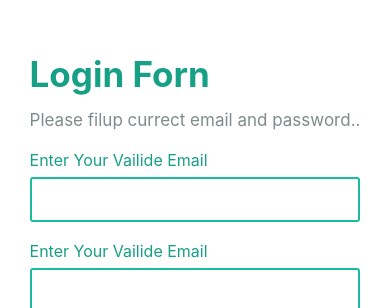
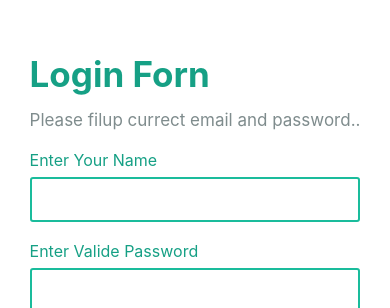
Before and after one commit to alnooristiak/calling_jsonDETA_by_React_native, a React Native app: screen / in a window 390 px wide. Shown: the part 221-529 px from the top of the page. Built offline with nearby package versions, Linux system fonts and the light colour scheme.

Commit message:
submit buttion customization and valide user alert section

```diff
--- a/src/screens/LoginFrom/LoginFrom.js
+++ b/src/screens/LoginFrom/LoginFrom.js
@@ -3,31 +3,51 @@ import Checkbox from 'expo-checkbox';
 import React, { useState } from 'react'
 
 export default function LoginFrom() {
+    const [userName, setUserName] = useState('');
+    const [userPassword, setUserPassword] = useState('');
+    // console.log(userName, userPassword);
+
+    // for using submit button to verifide user
+    const submit = () => {
+        if (userName === "istiak" && userPassword === "is123"){
+            alert(`Welcome Back ${userName}`)
+        }else{
+            alert(`user name and password is'n currect please try again`)
+        }
+    }
+
     // checkBox confarmation
     const [agree, setAgree] = useState(false);
+
     return (
         <View style={{ marginTop: 40, }}>
             <Text style={styles.mainFromText}>Login Forn</Text>
             <Text style={styles.smallTxt}>Please filup currect email and password..</Text>
             <View>
                 <View>
-                    <Text style={styles.inputTopLable}>Enter Your Vailide Email</Text>
+                    <Text style={styles.inputTopLable}>Enter Your Name</Text>
                     <TextInput
                         style={styles.inputStyle}
                         autoCapitalize='none'
                         autoCorrect={false}
+                        value={userName}
+                        onChangeText={(actualDeta) => setUserName(actualDeta)}
                     />
                 </View>
+
                 <View style={styles.inputDiv}>
-                    <Text style={styles.inputTopLable}>Enter Your Vailide Email</Text>
+                    <Text style={styles.inputTopLable}>Enter Valide Password</Text>
                     <TextInput
                         style={styles.inputStyle}
                         secureTextEntry={true}
                         autoCapitalize='none'
                         autoCorrect={false}
+                        valu={userPassword}
+                        onChangeText={(actualDeta) => setUserPassword(actualDeta)}
                     />
                 </View>
             </View>
+
             <View style={styles.dflexCBox}>
                 <Checkbox
                     //   style={styles.checkbox}
@@ -36,8 +56,9 @@ export default function LoginFrom() {
                     color={agree ? '#16a085' : undefined}
                 />
                 <Text
-                style={[styles.cBoxTxt, {color: agree ? '#16a085' : '#7f8c8d'}]}>Ihave Agree all trams and condation!</Text>
+                    style={[styles.cBoxTxt, { color: agree ? '#16a085' : '#7f8c8d' }]}>Ihave Agree all trams and condation!</Text>
             </View>
+
             <View>
                 <TouchableOpacity
                     style={[styles.loginBtn,
@@ -45,6 +66,7 @@ export default function LoginFrom() {
                         backgroundColor: agree ? '#16a085' : '#7f8c8d'
                     }]}
                     disabled={!agree}
+                    onPress={() => submit()}
                 >
                     <Text>Login</Text>
                 </TouchableOpacity>
```
Lines whose indentation alone changed are shown as unchanged.
